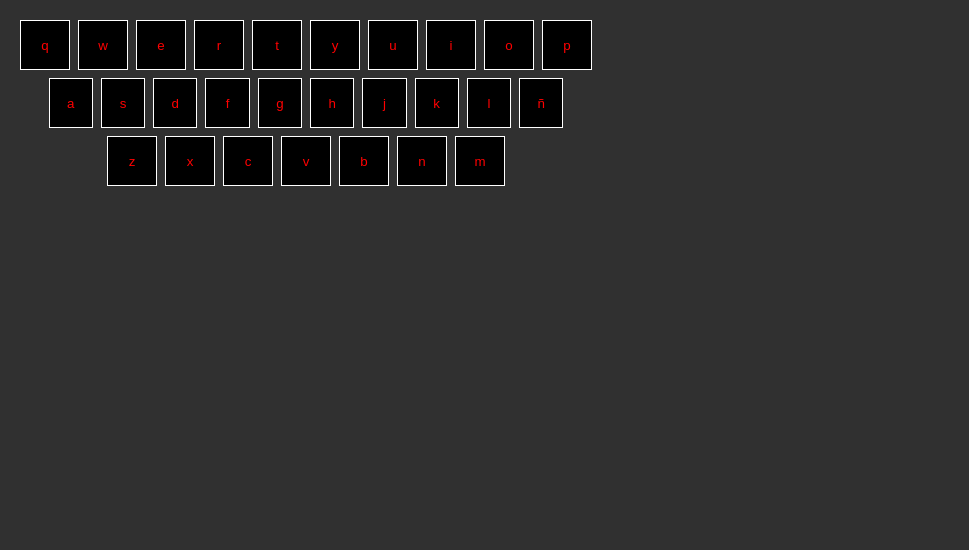
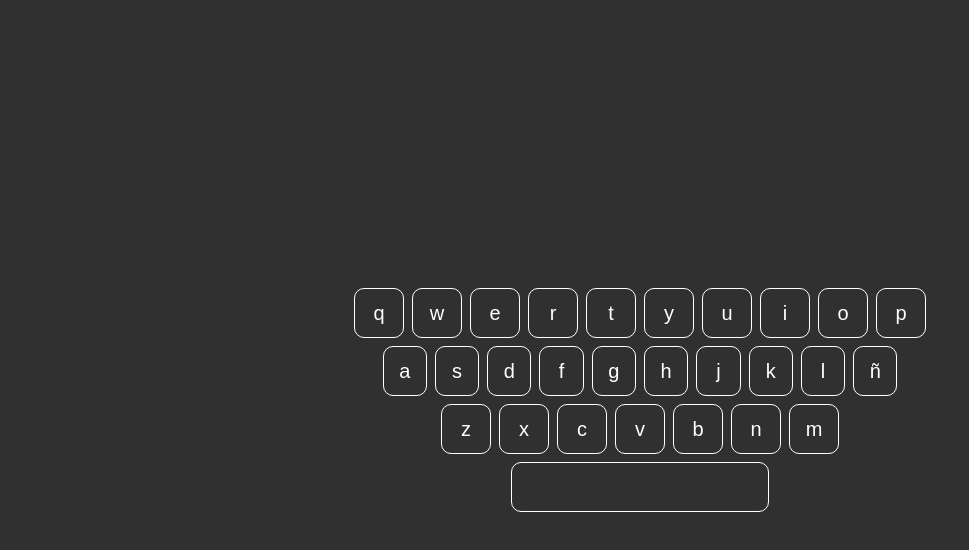
Before and after one commit to Iv4nTech/typing-react, a React (Vite) app: page / in a window 1280 px wide. Shown: the top 550 px of the page, without its empty margins (0-969 px from the left). Built offline with nearby package versions, Linux system fonts and the light colour scheme.

Commit message:
Create component keyboard virtual

```diff
--- a/src/alphabetSpanish.ts
+++ b/src/alphabetSpanish.ts
@@ -2,6 +2,7 @@ export const alphabetSpanish = [
   [ 'q', 'w', 'e', 'r', 't', 'y', 'u', 'i', 'o', 'p'],
   ['a', 's', 'd', 'f', 'g', 'h', 'j', 'k', 'l', 'ñ'],
   ['z', 'x', 'c', 'v', 'b', 'n', 'm'],
+  [' ']
 ];
 
-export const numberColumn = [0, 1, 2];
+export const numberColumn = [0, 1, 2, 3];
--- a/src/components/KeyboardVirtual/KeyboardVirtual.css
+++ b/src/components/KeyboardVirtual/KeyboardVirtual.css
@@ -1,9 +1,5 @@
-body {
-  padding: 20px;
-}
-
 .keyboard {
-  width: 50%;
+  width: 100%;
   display: grid;
   grid-template-rows: repeat(3, 1fr);
   justify-items: center;
@@ -28,20 +24,30 @@ body {
   width: 80%;
 }
 
+div .c4  {
+  width: 100%;
+}
+
+.c4 button {
+  width: 45%;
+}
+
 button {
     width: 100%;
     height: 100%;
 }
 
 .key {
-    background-color: black;
-    color: red;
+    background-color: transparent;
+    color: rgb(255, 255, 255);
     height: 50px;
     border: white solid 1px;
     width: 50px;
+    border-radius: 10px;
+    font-size: 20px;
 }
 
-.key:hover {
+.key-pressed {
     background-color: red;
     color: white;
-}
+  }
--- a/src/components/KeyboardVirtual/KeyboardVirtual.tsx
+++ b/src/components/KeyboardVirtual/KeyboardVirtual.tsx
@@ -1,11 +1,39 @@
 import type { JSX } from "react"
 import { alphabetSpanish, numberColumn } from "../../alphabetSpanish"
 import './KeyboardVirtual.css'
+import { useEffect } from "react";
+import { useRef } from "react";
+
 
 export const KeyboardVirtual = () => {
 
+    const keyboardRef = useRef<HTMLDivElement>(null);
+
+    useEffect(() => {
+
+        const keypress = (event:Event) => {
+
+            if (!keyboardRef.current) return;
+            for (const col of keyboardRef.current.children) {
+                for (const row of col.children)
+                    if (row.innerHTML === event.key) {
+                        row.classList.add('key-pressed')
+                        setTimeout(() => {
+                            row.classList.remove('key-pressed')
+                        }, 150);
+                    }
+            }
+        }
+        window.addEventListener('keydown', keypress)
+
+      return () => {
+        window.removeEventListener('keydown', keypress)
+      }
+    }, [])
+
+
     return (
-        <div className="keyboard">
+        <div className="keyboard" ref={keyboardRef}>
             {numberColumn.map((n): JSX.Element => {
                 return (
                     <div className={`column-keys c${n+1}`} key={`row-${n}`}>
--- a/src/index.css
+++ b/src/index.css
@@ -1,10 +1,19 @@
+html, body, #root {
+  height: 100%;
+  margin: 0;
+  padding: 0;
+  display: flex;
+  justify-content: center;
+  align-items: center;
+}
+
 /* src/index.css - Estilos Globales (Sesión 1 + 2) */
 :root {
   --primary: #3498db; --success: #2ecc71;
   --warning: #f1c40f; --danger: #e74c3c;
   --dark: #2c3e50; --light: #ecf0f1; --gray: #95a5a6;
 }
-body { font-family: 'Segoe UI', sans-serif; background-color: #303030; color: var(--dark); margin: 0; }
+body { font-family: 'Segoe UI', sans-serif; background-color: #303030; color: var(--dark); margin: 0; width: 100vw; height: 100vh; }
 
 /* --- LAYOUT & UTILITIES --- */
 .container { max-width: 1000px; margin: 0 auto; padding: 20px; }
```
